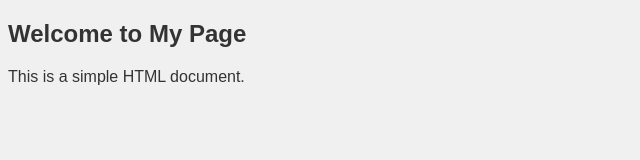
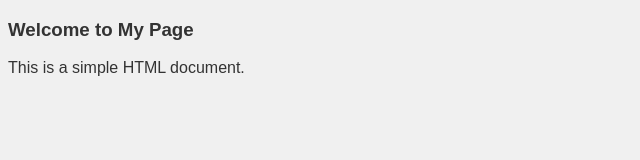
Before and after one commit to starkbaknet/web-pro-123, a plain HTML site: page index.html in a window 1280 px wide. Shown: the whole page, without its empty margins (0-640 px from the left). Drawn offline with Linux system fonts and the light colour scheme.

Commit message:
h2 changed to h3

```diff
--- a/index.html
+++ b/index.html
@@ -6,7 +6,7 @@
     <title>Document</title>
   </head>
   <body>
-    <h2>Welcome to My Page</h2>
+    <h3>Welcome to My Page</h3>
     <p>This is a simple HTML document.</p>
     <script>
       console.log("Hello, World");
```
